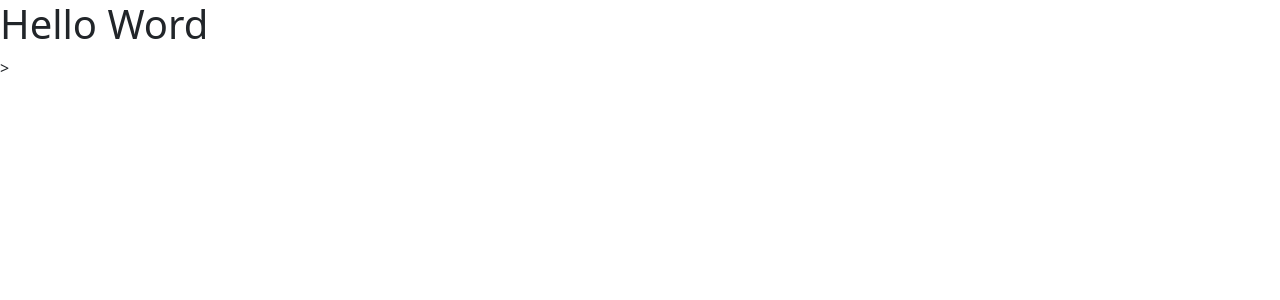
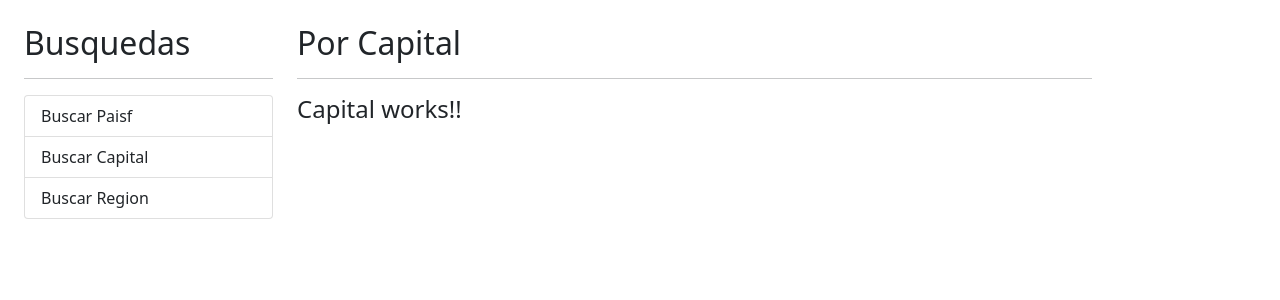
Before and after one commit to ReinisEspinal/AngularPaisesApp, an Angular app: page / in a window 1280 px wide. Shown: the top 300 px of the page. Built offline with nearby package versions, Linux system fonts and the light colour scheme.

Commit message:
Estructura HTML en appComponentHtml

```diff
--- a/src/app/app.component.html
+++ b/src/app/app.component.html
@@ -1 +1,17 @@
-<h1>Hello Word</h1>>
+<div class="row container mt-4">
+  <div class="col-3">
+    <h2>Busquedas</h2>
+    <hr />
+    <ul class="list-group">
+      <li class="list-group-item">Buscar Paisf</li>
+      <li class="list-group-item">Buscar Capital</li>
+      <li class="list-group-item">Buscar Region</li>
+    </ul>
+  </div>
+
+  <div class="col">
+      <h2>Por Capital</h2>
+      <hr>
+      <app-porCapital></app-porCapital>
+  </div>
+</div>
--- a/src/app/pais/pages/porCapital/porCapital.component.html
+++ b/src/app/pais/pages/porCapital/porCapital.component.html
@@ -0,0 +1 @@
+<h4>Capital works!!</h4>
--- a/src/app/pais/pages/porPais/porPais.compoenent.html
+++ b/src/app/pais/pages/porPais/porPais.compoenent.html
@@ -0,0 +1 @@
+<h1>Pais works!!</h1>
```
